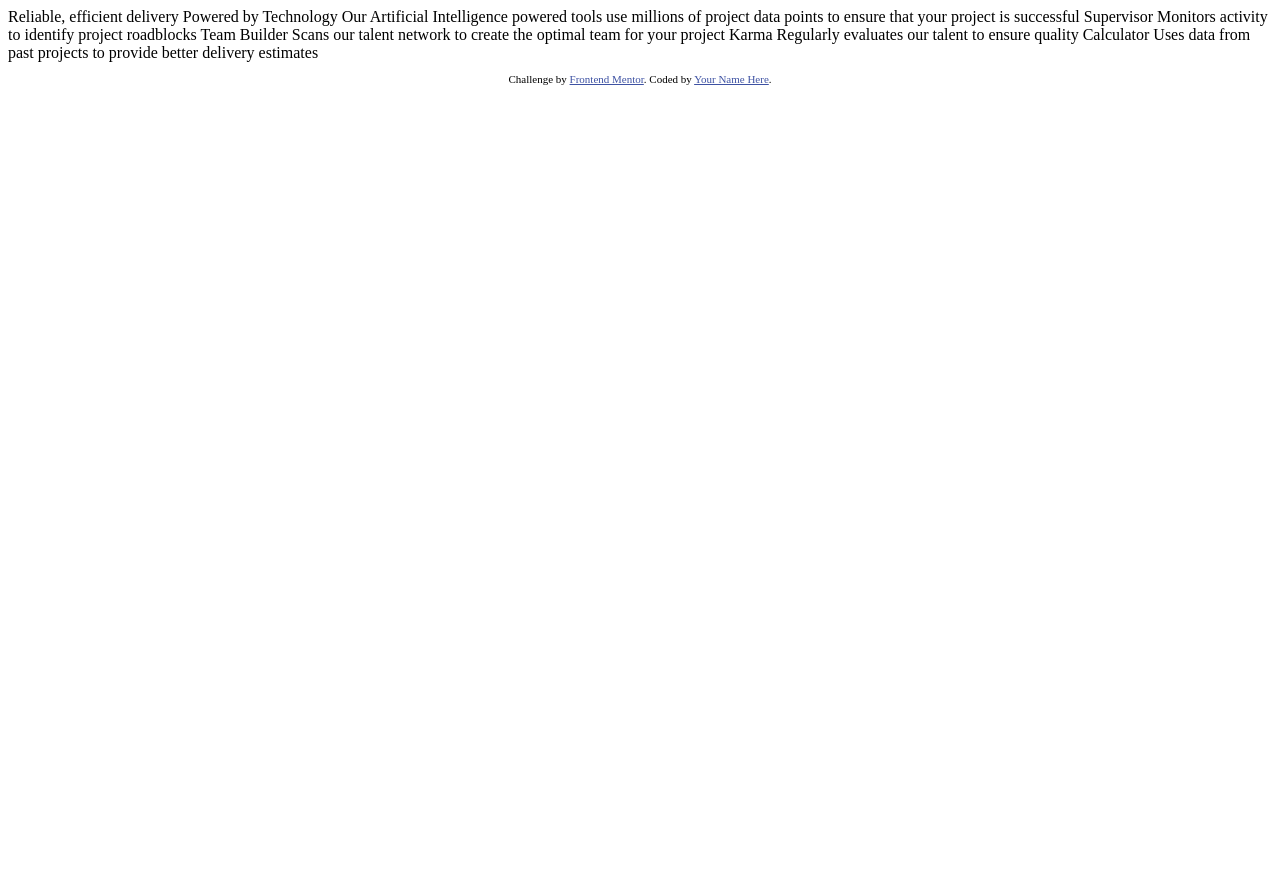
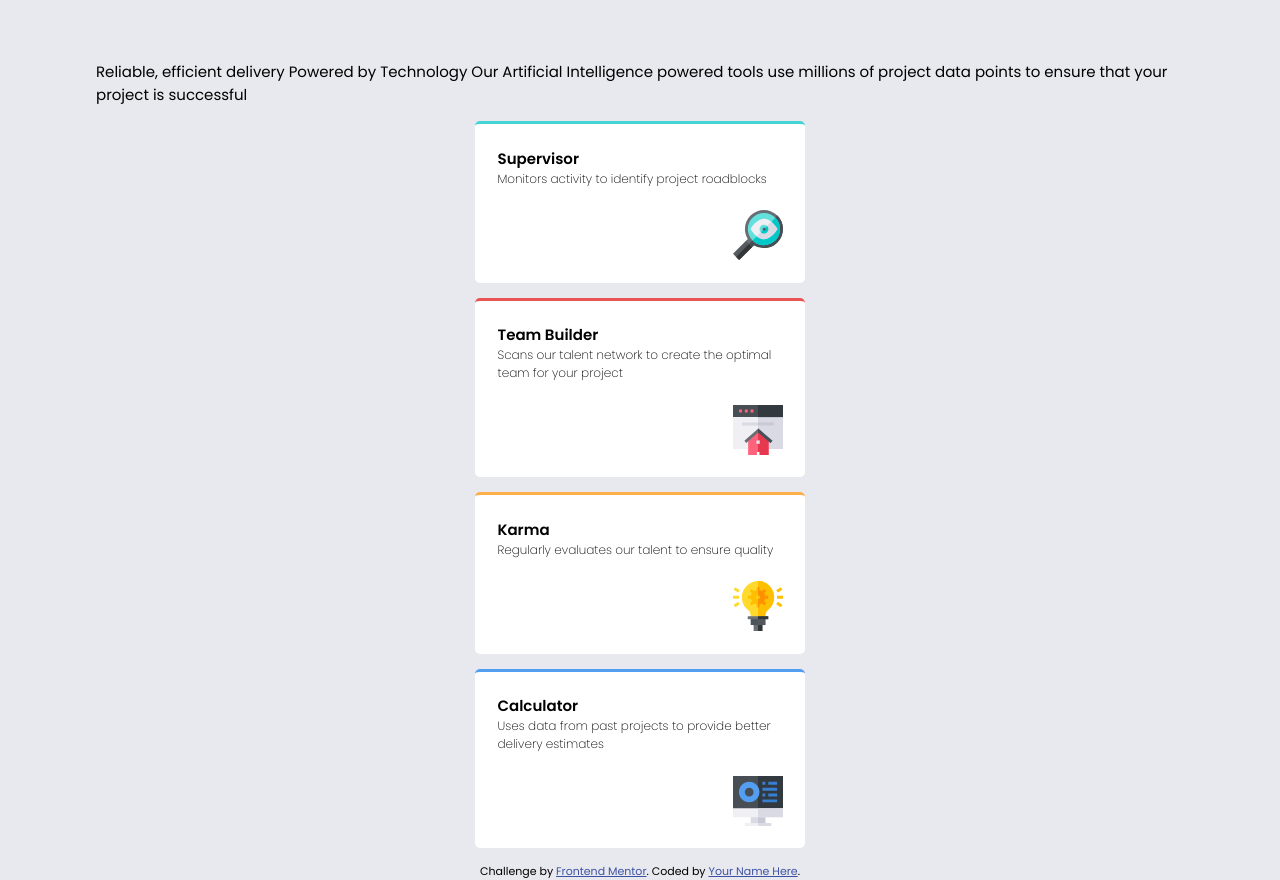
Before and after one commit to tonage72/four-card-feature-section-master, a plain HTML site: page index.html in a window 1280 px wide. Before the commit the page ends 800 px from the top, so only its background shows below. Drawn offline with Linux system fonts and the light colour scheme.

Commit message:
working on it

```diff
--- /dev/null
+++ b/css/styles.css
@@ -0,0 +1,76 @@
+@import url('https://fonts.googleapis.com/css2?family=Poppins:wght@200;400;600&display=swap');
+
+* {
+	margin: 0;
+	padding: 0;
+	box-sizing: border-box;
+}
+
+html {
+	font-family: 'Poppins', sans-serif;
+	font-size: 15px;
+	color: black;
+}
+
+img {
+	display: block;
+}
+
+body {
+	height: 100vh;
+	background-color: hsl(230, 15%, 92%);
+}
+
+main {
+	display: flex;
+	flex-flow: column nowrap;
+	align-items: center;
+	justify-content: center;
+	margin: 4rem auto 0 auto;
+	width: 85%;
+	max-width: 1280px;
+	gap: 1rem;
+	margin-bottom: 1rem;
+}
+
+.card {
+	display: flex;
+	flex-flow: column nowrap;
+	align-items: left;
+	width: clamp(8rem, 85vw, 22rem);
+	max-width: 22rem;
+	min-width: 5rem;
+	background-color: white;
+	border-radius: 5px;
+	padding: 1.5rem;
+}
+
+.card:nth-child(2) {
+	border-top: 3px solid hsl(180, 62%, 55%);
+}
+
+.card:nth-child(3) {
+	border-top: 3px solid hsl(0, 78%, 62%);
+}
+
+.card:nth-child(4) {
+	border-top: 3px solid hsl(34, 97%, 64%);
+}
+
+.card:nth-child(5) {
+	border-top: 3px solid hsl(212, 86%, 64%);
+}
+
+.card img {
+	width: 50px;
+	margin: 1.5rem 0 0 auto;
+}
+
+.title {
+	font-weight: 600;
+}
+
+.job {
+	font-weight: 200;
+	font-size: .8rem;
+}
--- a/index.html
+++ b/index.html
@@ -5,7 +5,7 @@
   <meta name="viewport" content="width=device-width, initial-scale=1.0"> <!-- displays site properly based on user's device -->
 
   <link rel="icon" type="image/png" sizes="32x32" href="./images/favicon-32x32.png">
-
+  <link rel="stylesheet" href="css/styles.css">
   <title>Frontend Mentor | Four card feature section</title>
 
   <!-- Feel free to remove these styles or customise in your own stylesheet 👍 -->
@@ -15,26 +15,35 @@
   </style>
 </head>
 <body>
+  <main>
+    <p class="description">
+      Reliable, efficient delivery
+      Powered by Technology
 
-  Reliable, efficient delivery
-  Powered by Technology
-
-  Our Artificial Intelligence powered tools use millions of project data points
-  to ensure that your project is successful
-
-  Supervisor
-  Monitors activity to identify project roadblocks
-
-  Team Builder
-  Scans our talent network to create the optimal team for your project
-
-  Karma
-  Regularly evaluates our talent to ensure quality
-
-  Calculator
-  Uses data from past projects to provide better delivery estimates
-
-
+      Our Artificial Intelligence powered tools use millions of project data points
+      to ensure that your project is successful
+    </p>
+    <div class="card">
+      <span class="title">Supervisor</span>
+      <span class="job">Monitors activity to identify project roadblocks</span>
+      <img src="images/icon-supervisor.svg" alt="">
+    </div>
+    <div class="card">
+      <span class="title">Team Builder</span>
+      <span class="job">Scans our talent network to create the optimal team for your project</span>
+      <img src="images/icon-team-builder.svg" alt="">
+    </div>
+    <div class="card">
+      <span class="title">Karma</span>
+      <span class="job">Regularly evaluates our talent to ensure quality</span>
+      <img src="images/icon-karma.svg" alt="">
+    </div>
+    <div class="card">
+      <span class="title">Calculator</span>
+      <span class="job">Uses data from past projects to provide better delivery estimates</span>
+      <img src="images/icon-calculator.svg" alt="">
+    </div>
+  </main>
   <footer>
     <p class="attribution">
       Challenge by <a href="https://www.frontendmentor.io?ref=challenge" target="_blank">Frontend Mentor</a>.
```
